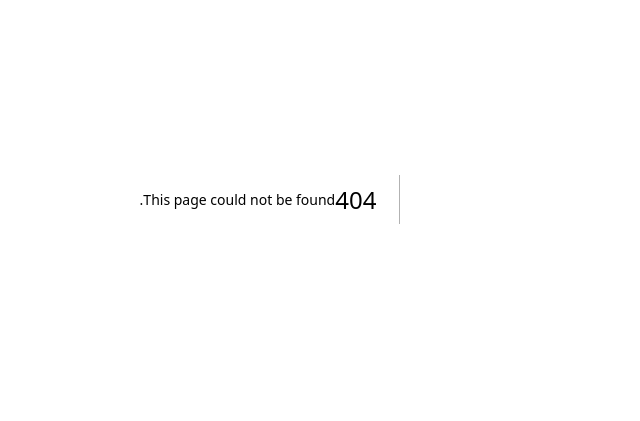
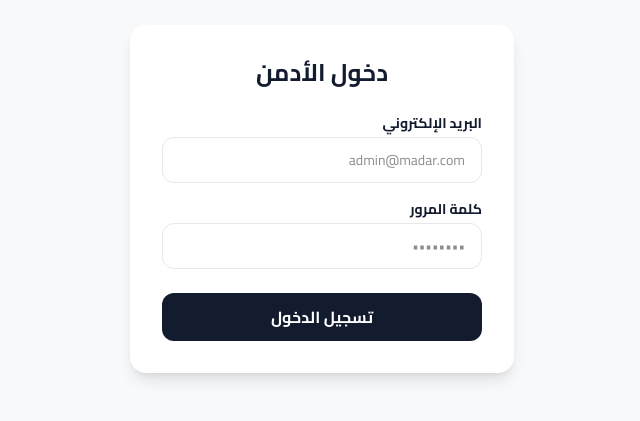
Before and after one commit to mohamed-samir-dev/homly-tech, a Next.js app: page /admin/login in a window 1280 px wide. Before the commit this address had no page. Shown: the part 201-622 px from the top of the page, without its empty margins (402-1042 px from the left). Built offline with nearby package versions, Linux system fonts and the light colour scheme; no server answers.

Commit message:
add cart

```diff
--- /dev/null
+++ b/app/admin/login/page.tsx
@@ -0,0 +1,74 @@
+"use client";
+import { useState } from "react";
+import { useRouter } from "next/navigation";
+
+const API_URL = process.env.NEXT_PUBLIC_API_URL || "http://localhost:5000";
+
+export default function AdminLoginPage() {
+  const router = useRouter();
+  const [email, setEmail] = useState("");
+  const [password, setPassword] = useState("");
+  const [error, setError] = useState("");
+  const [loading, setLoading] = useState(false);
+
+  const handleSubmit = async (e: React.FormEvent) => {
+    e.preventDefault();
+    setError("");
+    setLoading(true);
+    try {
+      const res = await fetch(`${API_URL}/api/admin/login`, {
+        method: "POST",
+        headers: { "Content-Type": "application/json" },
+        body: JSON.stringify({ email, password }),
+      });
+      const data = await res.json();
+      if (data.success) {
+        localStorage.setItem("admin_token", data.data.token);
+        router.push("/admin/payments");
+      } else {
+        setError(data.message || "بيانات الدخول غير صحيحة");
+      }
+    } catch {
+      setError("فشل الاتصال بالسيرفر");
+    }
+    setLoading(false);
+  };
+
+  return (
+    <main dir="rtl" className="min-h-screen bg-[#f7f9fb] flex items-center justify-center p-4">
+      <form onSubmit={handleSubmit} className="bg-white rounded-2xl shadow-lg p-8 w-full max-w-sm">
+        <h1 className="text-2xl font-bold text-[#131b2e] mb-6 text-center">دخول الأدمن</h1>
+
+        {error && <p className="text-red-600 text-sm text-center mb-4 bg-red-50 p-2 rounded-lg">{error}</p>}
+
+        <label className="block text-sm font-bold text-[#131b2e] mb-1">البريد الإلكتروني</label>
+        <input
+          type="email"
+          value={email}
+          onChange={(e) => setEmail(e.target.value)}
+          required
+          className="w-full border border-[#e8e8e8] rounded-xl px-4 py-3 mb-4 text-sm focus:outline-none focus:border-[#131b2e]"
+          placeholder="admin@madar.com"
+        />
+
+        <label className="block text-sm font-bold text-[#131b2e] mb-1">كلمة المرور</label>
+        <input
+          type="password"
+          value={password}
+          onChange={(e) => setPassword(e.target.value)}
+          required
+          className="w-full border border-[#e8e8e8] rounded-xl px-4 py-3 mb-6 text-sm focus:outline-none focus:border-[#131b2e]"
+          placeholder="••••••••"
+        />
+
+        <button
+          type="submit"
+          disabled={loading}
+          className="w-full bg-[#131b2e] text-white font-bold py-3 rounded-xl hover:bg-[#775a19] transition-all disabled:opacity-50"
+        >
+          {loading ? "جاري الدخول..." : "تسجيل الدخول"}
+        </button>
+      </form>
+    </main>
+  );
+}
--- a/app/admin/payments/page.tsx
+++ b/app/admin/payments/page.tsx
@@ -1,5 +1,6 @@
 "use client";
 import { useEffect, useState } from "react";
+import { useRouter } from "next/navigation";
 
 const API_URL = process.env.NEXT_PUBLIC_API_URL || "http://localhost:5000";
 
@@ -18,6 +19,7 @@ type Transaction = {
 type Stats = { pending: number; paid: number; failed: number; total: number };
 
 export default function PaymentsAdminPage() {
+  const router = useRouter();
   const [transactions, setTransactions] = useState<Transaction[]>([]);
   const [stats, setStats] = useState<Stats | null>(null);
   const [loading, setLoading] = useState(true);
@@ -25,9 +27,10 @@ export default function PaymentsAdminPage() {
   const [actionLoading, setActionLoading] = useState<string | null>(null);
 
   useEffect(() => {
-    const t = localStorage.getItem("admin_token") || prompt("أدخل توكن الأدمن:");
-    if (t) { setToken(t); localStorage.setItem("admin_token", t); }
-  }, []);
+    const t = localStorage.getItem("admin_token");
+    if (!t) { router.push("/admin/login"); return; }
+    setToken(t);
+  }, [router]);
 
   const headers = { "Content-Type": "application/json", Authorization: `Bearer ${token}` };
 
```
